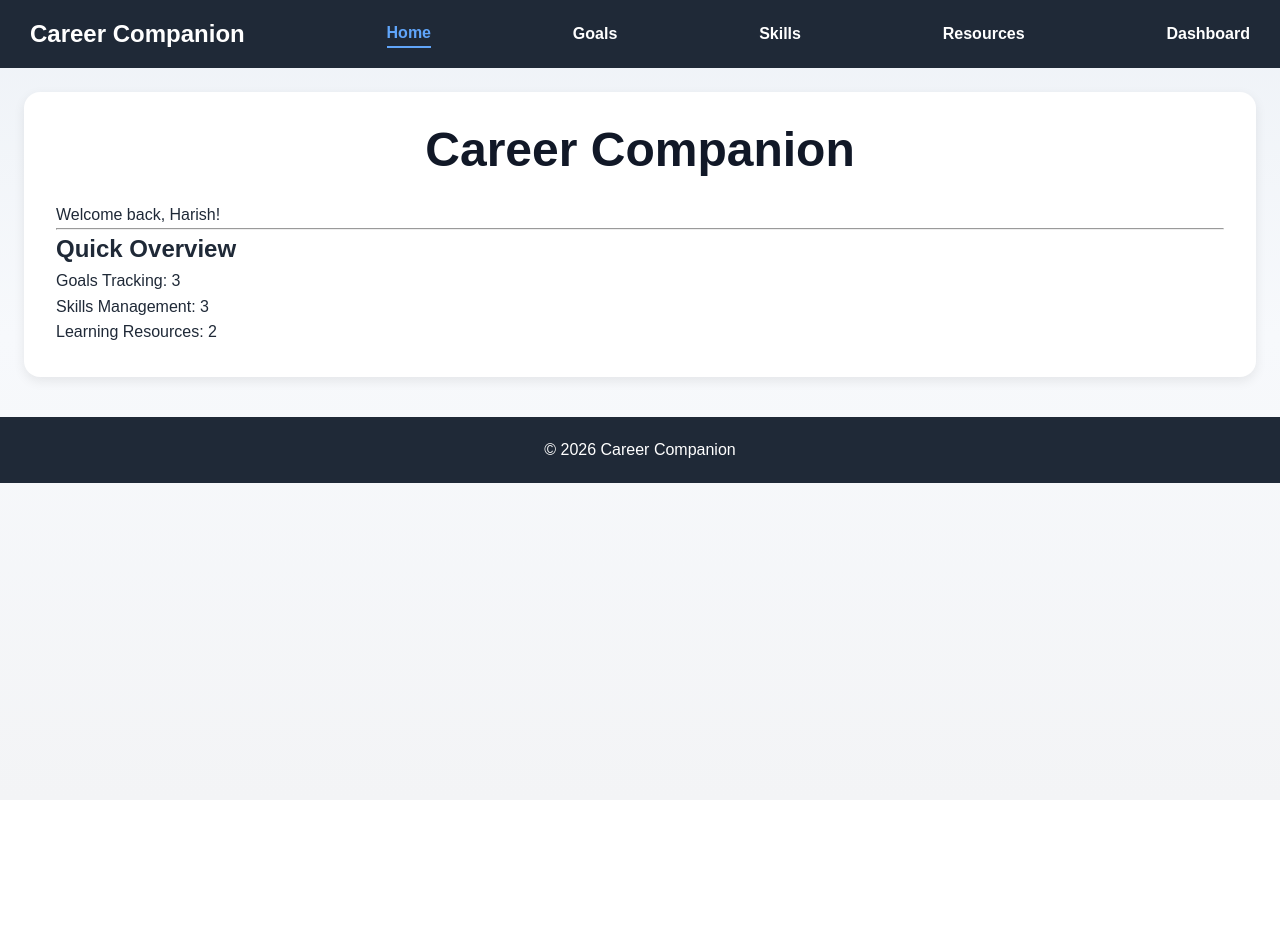
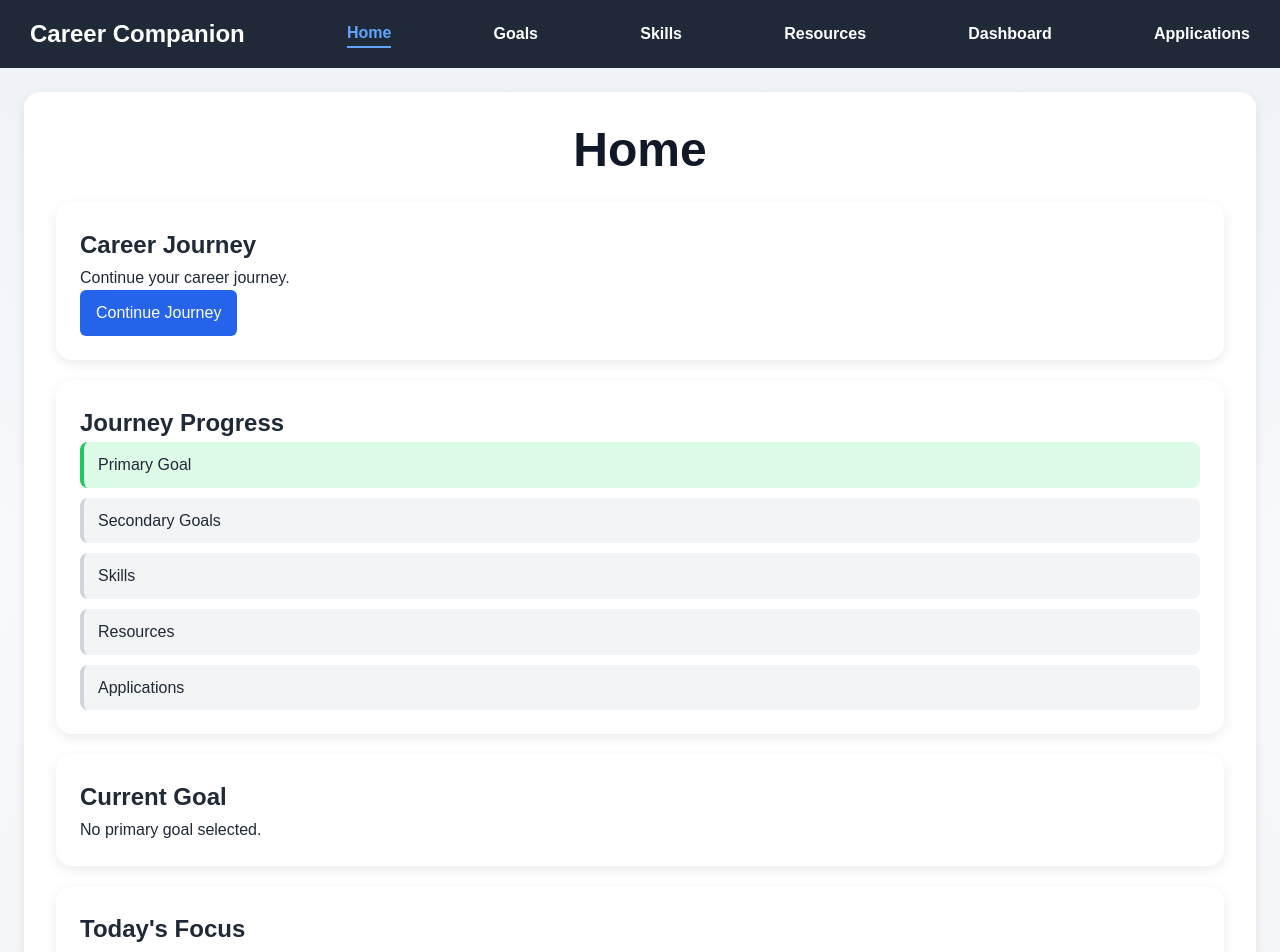
Before and after one commit to SriHarishVel/Career-Companion, a React (Vite) app in the folder frontend/: page / in a window 1280 px wide. Shown: the top 952 px of the page. Before the commit the page ends 800 px from the top, so only its background shows below. Built offline with nearby package versions, Linux system fonts and the light colour scheme.

Commit message:
Create home page foundation

```diff
--- a/frontend/src/components/Navbar/index.jsx
+++ b/frontend/src/components/Navbar/index.jsx
@@ -53,6 +53,15 @@ function Navbar() {
             >
                 Dashboard
             </NavLink>
+
+            <NavLink
+                to="/applications"
+                className={({ isActive }) =>
+                    isActive ? "active" : ""
+                }
+            >
+                Applications
+            </NavLink>
         </nav>
     );
 }
--- a/frontend/src/pages/Dashboard/index.jsx
+++ b/frontend/src/pages/Dashboard/index.jsx
@@ -134,7 +134,7 @@ function Dashboard() {
             ? Math.round(
                 (completedGoals /
                     goals.length) *
-                    100
+                   100
             )
             : 0;
 
--- a/frontend/src/pages/Home/index.css
+++ b/frontend/src/pages/Home/index.css
@@ -1,32 +1,39 @@
-.container h1 {
-    margin-bottom: 10px;
+.home-grid {
+    display: grid;
+    gap: 20px;
 }
 
-/* Welcome text */
-.welcome {
-    font-size: 18px;
-    color: #555;
-    margin-bottom: 20px;
+.home-card {
+    background: white;
+    padding: 24px;
+    border-radius: 16px;
+    box-shadow: 0 4px 12px rgba(0,0,0,.08);
 }
 
-.container hr {
-    margin: 20px 0;
+.home-card h2 {
+    margin-top: 0;
 }
 
-.container h2 {
-    margin-bottom: 15px;
+.quick-links {
+    display: flex;
+    gap: 12px;
+    flex-wrap: wrap;
 }
 
-/* Overview list */
-.overview {
+.journey-progress {
     display: flex;
     flex-direction: column;
-    gap: 12px;
+    gap: 10px;
 }
 
-.overview li {
-    background-color: #f8fafc;
-    padding: 15px;
+.journey-step {
+    padding: 10px 14px;
     border-radius: 8px;
-    border-left: 4px solid #2563eb;
+    background: #f3f4f6;
+    border-left: 4px solid #d1d5db;
 }
+
+.journey-step.completed {
+    background: #dcfce7;
+    border-left-color: #22c55e;
+}
--- a/frontend/src/pages/Home/index.jsx
+++ b/frontend/src/pages/Home/index.jsx
@@ -1,30 +1,92 @@
+import "./index.css";
+
 function Home() {
-    const totalGoals = 3;
-    const totalSkills = 3;
-    const totalResources = 2;
 
     return (
         <div className="container">
-            {/* App name */}
-            <h1>Career Companion</h1>
 
-            {/* Welcome message */}
-            <p className="welcome">
-                Welcome back, Harish!
-            </p>
+            <h1>Home</h1>
 
-            <hr />
+            <div className="home-grid">
 
-            {/* Quick summary numbers */}
-            <h2>Quick Overview</h2>
+                <div className="home-card">
+                    <h2>Career Journey</h2>
 
-            <ul className="overview">
-                <li>Goals Tracking: {totalGoals}</li>
-                <li>Skills Management: {totalSkills}</li>
-                <li>Learning Resources: {totalResources}</li>
-            </ul>
+                    <p>
+                        Continue your career journey.
+                    </p>
+
+                    <button>
+                        Continue Journey
+                    </button>
+                </div>
+
+                <div className="home-card">
+
+                    <h2>Journey Progress</h2>
+
+                    <div className="journey-progress">
+
+                        <div className="journey-step completed">
+                            Primary Goal
+                        </div>
+
+                        <div className="journey-step">
+                            Secondary Goals
+                        </div>
+
+                        <div className="journey-step">
+                            Skills
+                        </div>
+
+                        <div className="journey-step">
+                            Resources
+                        </div>
+
+                        <div className="journey-step">
+                            Applications
+                        </div>
+
+                    </div>
+
+                </div>
+
+                <div className="home-card">
+                    <h2>Current Goal</h2>
+
+                    <p>
+                        No primary goal selected.
+                    </p>
+                </div>
+
+                <div className="home-card">
+                    <h2>Today's Focus</h2>
+
+                    <p>
+                        Nothing planned yet.
+                    </p>
+                </div>
+
+                <div className="home-card">
+                    <h2>Quick Access</h2>
+
+                    <div className="quick-links">
+
+                        <button>Goals</button>
+
+                        <button>Skills</button>
+
+                        <button>Resources</button>
+
+                        <button>Applications</button>
+
+                    </div>
+                </div>
+
+            </div>
+
         </div>
     );
 }
 
-export default Home
+export default Home;
--- /dev/null
+++ b/frontend/src/utils/journeyState.js
@@ -0,0 +1,3 @@
+export function getJourneyState(data) {
+    // implementation later
+}
```
